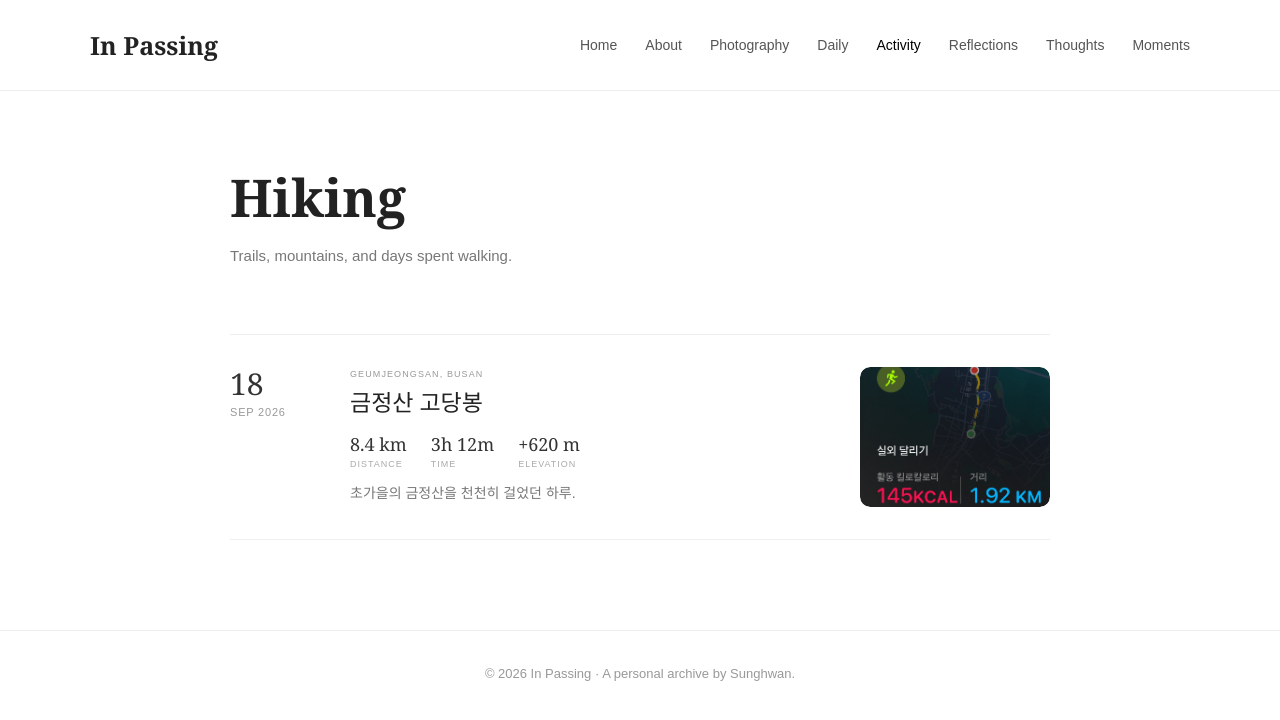
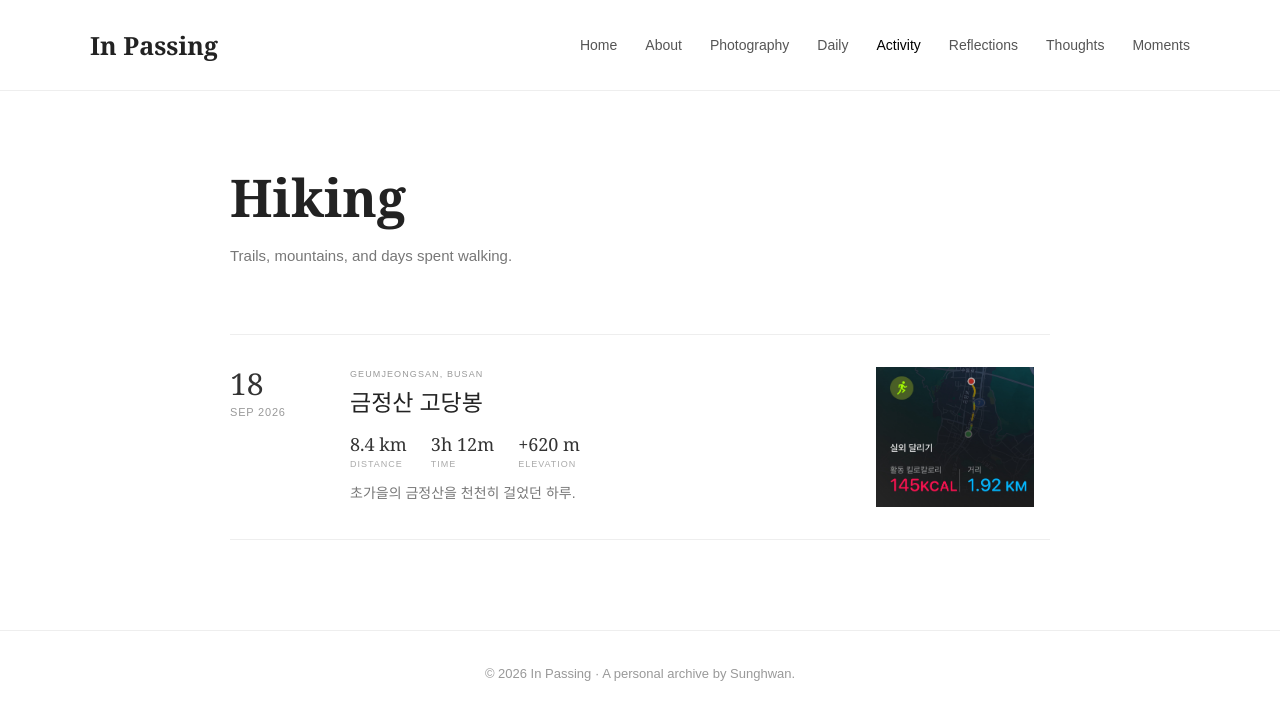
Before and after one commit to sunghwanlog/sunghwanlog.github.io, a Jekyll site: the page built from hiking.html, in a window 1280 px wide. Shown: the top 720 px of the page. Built offline with Jekyll 4.4.1, drawn with Linux system fonts in a browser that asks for light colours.

Commit message:
Update hiking.html

```diff
--- a/hiking.html
+++ b/hiking.html
@@ -315,21 +315,20 @@
 
   overflow: hidden;
 
-      border-radius: 10px;
-
   background: #ffffff;
 }
 
 
 .hiking-image img {
-      width: 100%;
-      height: 100%;
+  max-width: 100%;
+  max-height: 100%;
+
+  width: auto;
+  height: auto;
 
   display: block;
 
-      object-fit: cover;
-
-      border-radius: 10px;
+  object-fit: contain;
 
   transition:
     opacity 0.2s,
@@ -355,7 +354,6 @@
   justify-content: center;
 
   border: 1px solid #eeeeee;
-      border-radius: 10px;
 
   background: #fafafa;
 
@@ -482,20 +480,15 @@
 }
 
 
-      .hiking-image {
+.hiking-image img {
+  width: 100%;
   height: auto;
-
-        aspect-ratio: 16 / 9;
 }
 
 
-      .hiking-image img {
-        width: 100%;
-        height: 100%;
-
-        object-fit: cover;
+.hiking-image-empty {
+  height: 120px;
 }
-
 
       .hiking-image-empty {
         height: 120px;
```
Lines whose indentation alone changed are shown as unchanged.
